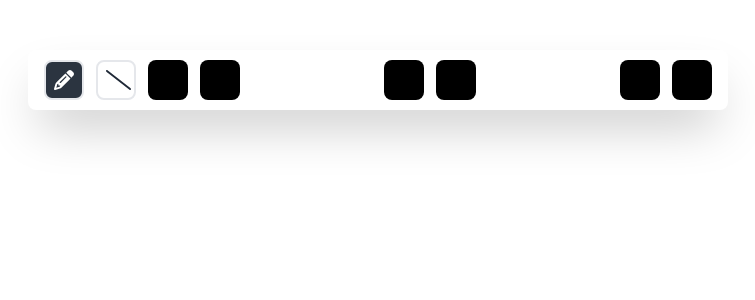
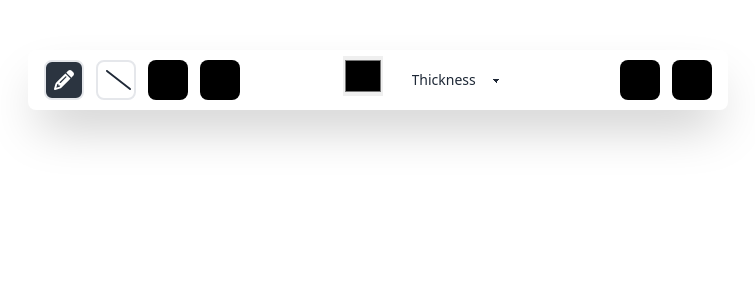
Before and after one commit to RohithAchar/drawing-board, a React (Vite) app: page /1 in a window 1280 px wide. Shown: the top 300 px of the page, without its empty margins (262-1017 px from the left). Built offline with nearby package versions, Linux system fonts and the light colour scheme.

Commit message:
thickness tool

```diff
--- a/src/components/ToolBar.jsx
+++ b/src/components/ToolBar.jsx
@@ -34,8 +34,32 @@ const ToolBar = ({ handleSelectTool, handleColor }) => {
         <div className="bg-black h-[40px] w-[40px] rounded-lg"></div>
       </div>
       <div className="flex gap-3">
-        <div className="bg-black h-[40px] w-[40px] rounded-lg"></div>
-        <div className="bg-black h-[40px] w-[40px] rounded-lg"></div>
+        {/* <div className="h-[40px] w-[40px] rounded-lg border-2"> */}
+        <input
+          className="w-[40px] h-[40px] cursor-pointer"
+          type="color"
+          name="color"
+          id="color"
+          onChange={(e) => handleColor(e.target.value)}
+        />
+        {/* </div> */}
+        <select className="select">
+          <option disabled selected>
+            Thickness
+          </option>
+          <option className="text-xs">____</option>
+          <option className="text-sm">____</option>
+          <option className="text-base">____</option>
+          <option className="text-lg">____</option>
+          <option className="text-2xl">____</option>
+          <option className="text-3xl">____</option>
+          <option className="text-4xl">____</option>
+          <option className="text-5xl">____</option>
+          <option className="text-6xl">____</option>
+          <option className="text-7xl">____</option>
+          <option className="text-8xl">____</option>
+          <option className="text-9xl">____</option>
+        </select>
       </div>
       <div className="flex gap-3">
         <div className="bg-black h-[40px] w-[40px] rounded-lg"></div>
```
